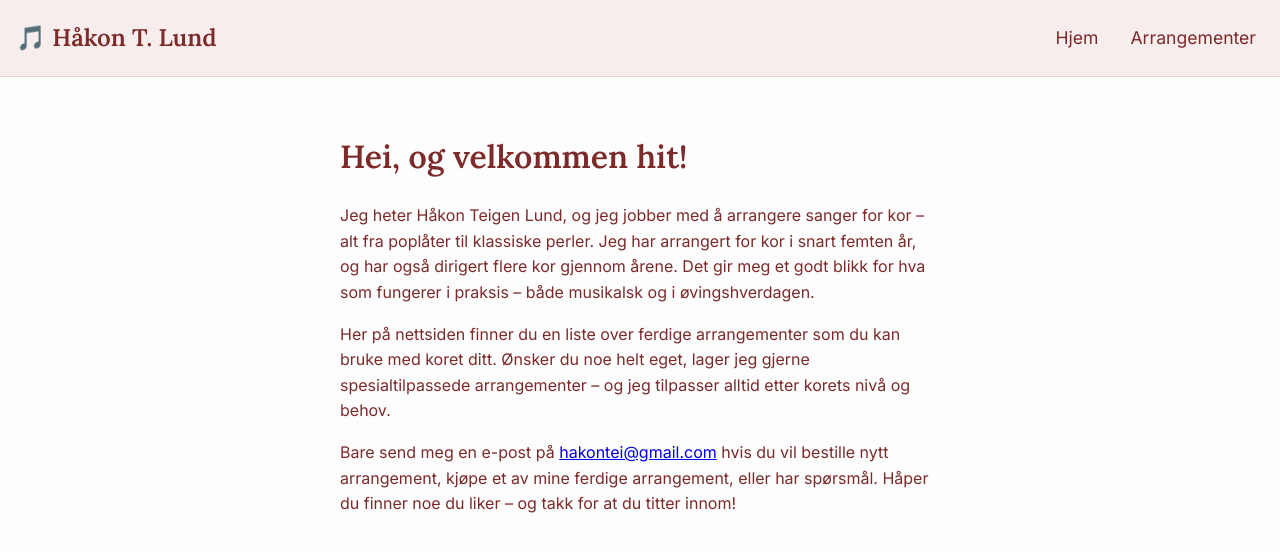
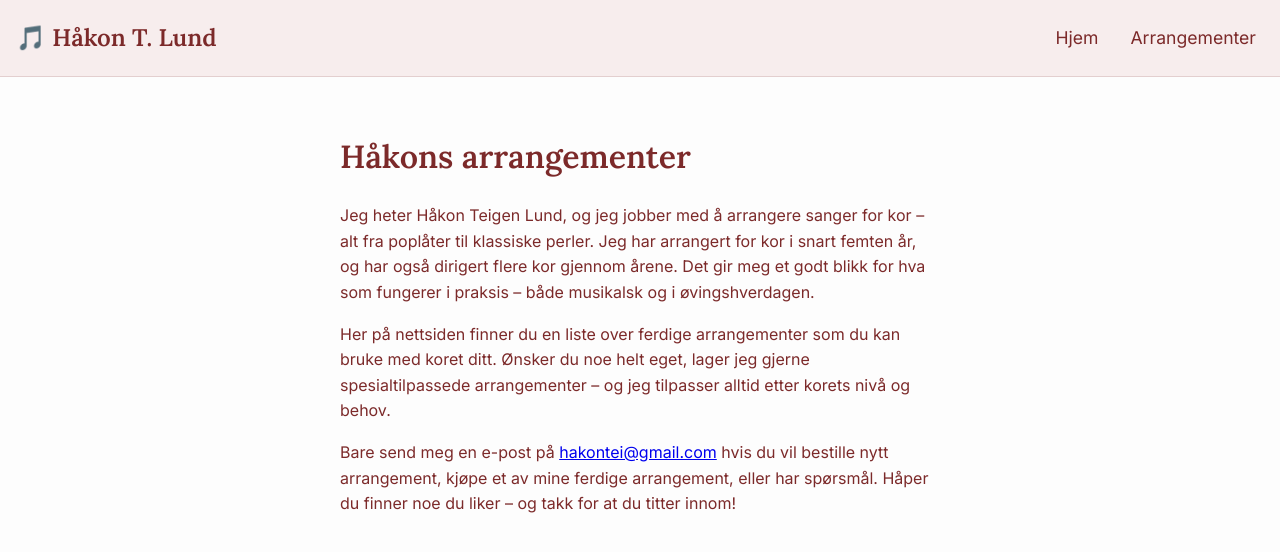
Before and after one commit to hakonlund/portfolio, a React (Create React App) app: page / in a window 1280 px wide. Shown: the top 552 px of the page. Built offline with nearby package versions, Linux system fonts and the light colour scheme.

Commit message:
Endre overskrift

```diff
--- a/src/pages/Home.tsx
+++ b/src/pages/Home.tsx
@@ -2,7 +2,7 @@ export const Home = () => {
 
   return (
     <div className="home">
-      <h1>Hei, og velkommen hit!</h1>
+      <h1>Håkons arrangementer</h1>
       <p>
         Jeg heter Håkon Teigen Lund, og jeg jobber med å arrangere sanger for kor – alt fra poplåter til klassiske perler.
         Jeg har arrangert for kor i snart femten år, og har også dirigert flere kor gjennom årene. Det gir meg et godt
```
